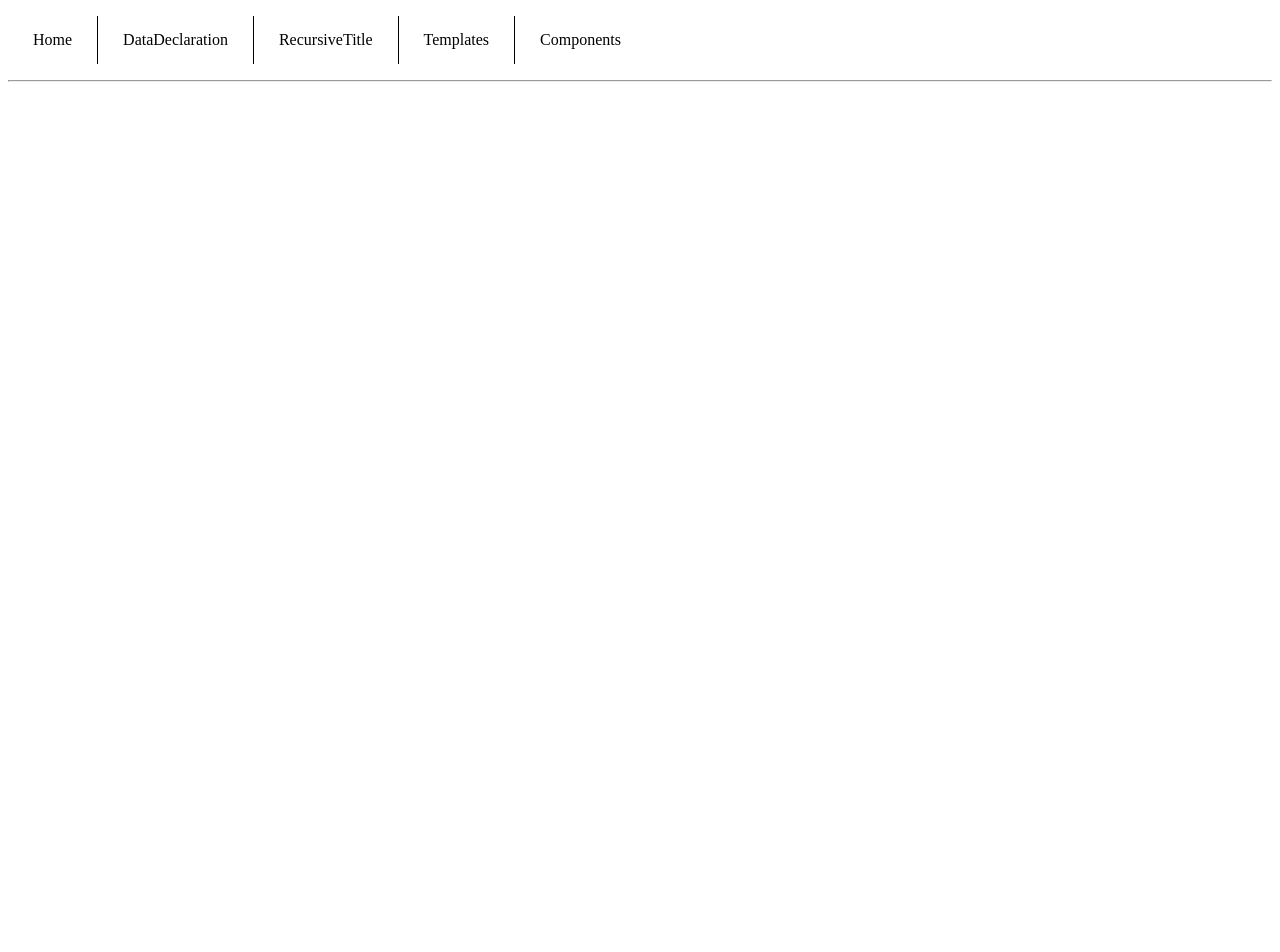
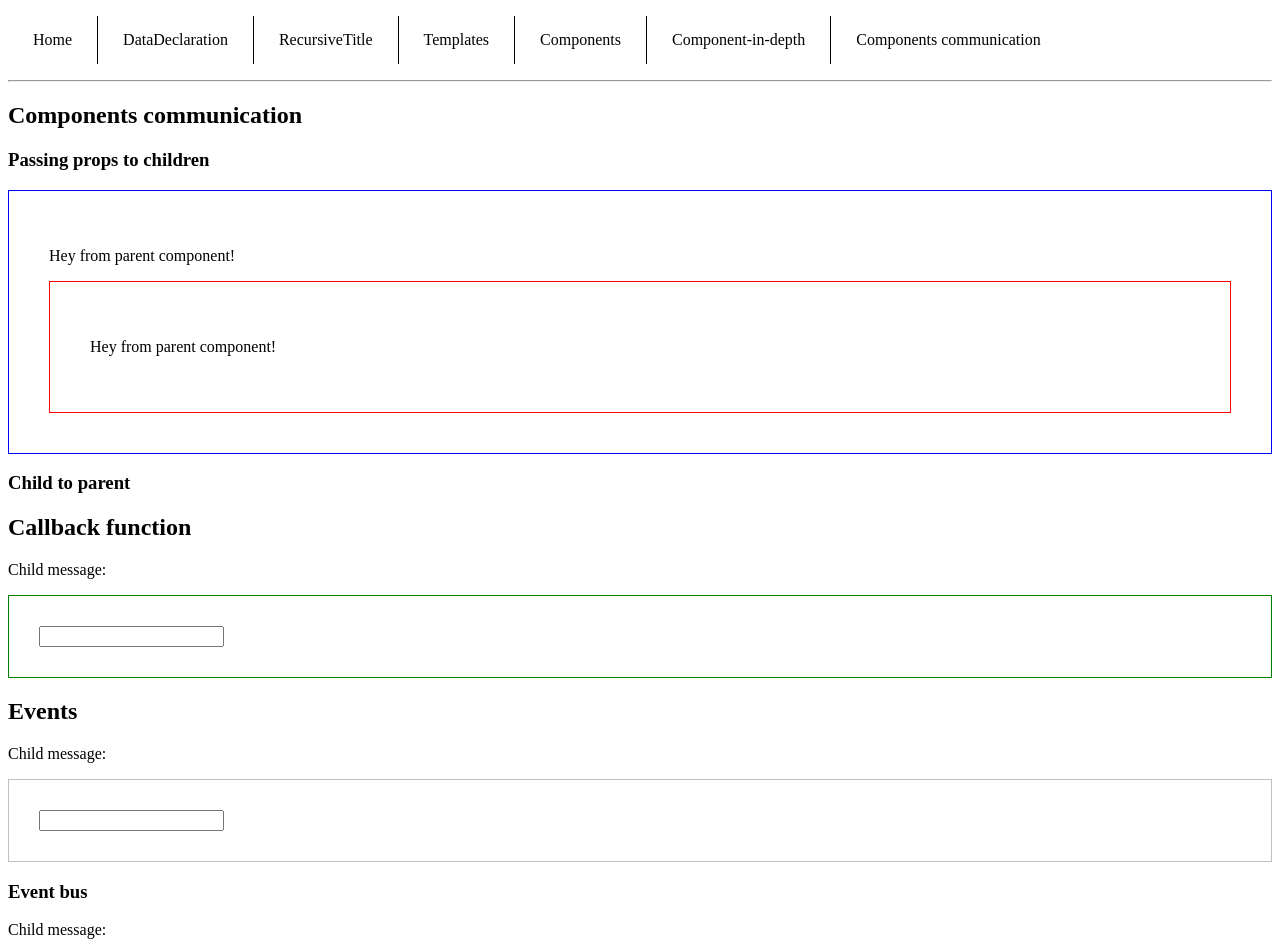
Before and after one commit to maximAlekseev/st-js-vue-presentation-demo, a Vue app: page /communication in a window 1280 px wide. Shown: the top 952 px of the page. Before the commit the page ends 800 px from the top, so only its background shows below. Built offline with nearby package versions, Linux system fonts and the light colour scheme.

Commit message:
+ added example components communication

```diff
--- a/src/components/CheckboxSFC.vue
+++ b/src/components/CheckboxSFC.vue
@@ -6,6 +6,7 @@
 </template>
 <script>
     export default {
+        name: 'CheckboxSFC',
         data() {
             return {
                 checked: false,
--- /dev/null
+++ b/src/components/ComponentInDepth.vue
@@ -0,0 +1,123 @@
+<template>
+    <div>
+        <h2>Example component</h2>
+        <!--<CheckboxSFC />-->
+        <checkbox-sfc />
+        <h3>Basic computed property example</h3>
+        <input type="text" v-model="inputString" placeholder="enter here" />
+        <p>Calculation in template: {{inputString.split('').reverse().join('')}}</p>
+        <p>Method reverse: {{reverseMethod()}}</p>
+        <p>Reverse result, utilized with watcher: {{reversedString}}</p>
+        <p>Computed: {{reverseInputString}}</p>
+        <h3>Example of methods vs computed invocations</h3>
+        <p>Some random value: {{someValue}}</p>
+        <button @click="incrementValue">Increment value</button>
+        <h3>Example of methods vs computed update</h3>
+        <p>Some other random value: {{someOtherValue}}</p>
+        <p>Some other random value + 1 computed: {{addToValue}}</p>
+        <p>Some other random value + 1 method: {{addToValueMethod()}}</p>
+        <button @click="incrementOtherValue">Increment other value</button>
+        <h3>Example of never updating computed</h3>
+        <p>Data property Date: {{currentDate}}</p>
+        <p>Computed Date (not-updating): {{now}}</p>
+        <p>Method Date (updating): {{nowUpdating()}}</p>
+        <h3>Setting computed property</h3>
+        <label for="computed-checkbox">Check status</label>
+        <input id="computed-checkbox" type="checkbox" v-model="currentStatus">
+        <p>Status: {{statusProxy}}</p>
+        <h3>Watcher example</h3>
+        <input type="text" v-model="query" placeholder="enter query here" />
+        <ul>
+            <li v-for="result in results" :key="result">{{result}}</li>
+        </ul>
+    </div>
+</template>
+
+<script>
+    import CheckboxSFC from './CheckboxSFC'
+    export default {
+        name: "ComponentInDepth",
+        beforeCreate() { },
+        created() { },
+        beforeMount() { },
+        mounted() { },
+        beforeUpdate() { },
+        updated() { },
+        beforeDestroy() { },
+        destroyed() { },
+        components: {
+            // CheckboxSFC
+            'checkbox-sfc': CheckboxSFC
+        },
+        data() {
+            return {
+                inputString: '',
+                reversedString: '',
+                currentDate: new Date(),
+                someValue: 1,
+                someOtherValue: 2,
+                statusProxy: null,
+                query: '',
+                results: [],
+                isSearching: false
+            }
+        },
+        computed: {
+            reverseInputString: function () {
+                console.log('reverse computed invocation')
+                return this.inputString.split('').reverse().join('')
+            },
+            now() {
+                console.log('now computed property invocation')
+                return new Date()
+            },
+            addToValue() {
+                console.log('addToValue computed property invocation')
+                return this.someOtherValue + 1
+            },
+            currentStatus: {
+                get() {
+                    return (this.statusProxy === null) ? true : this.statusProxy
+                },
+                set(newValue) {
+                    this.statusProxy = newValue
+                }
+            }
+        },
+        methods: {
+            nowUpdating() {
+                console.log('nowUpdating method invocation')
+                return new Date()
+            },
+            reverseMethod() {
+                return this.inputString.split('').reverse().join('')
+            },
+            addToValueMethod() {
+                console.log('addToValueMethod method invocation')
+                return this.someOtherValue + 1
+            },
+            incrementValue() {
+                this.someValue++;
+            },
+            incrementOtherValue() {
+                this.someOtherValue++;
+            }
+        },
+        watch: {
+            inputString(newValue, oldValue) {
+                return this.reversedString = newValue.split('').reverse().join('')
+            },
+            query(newValue, oldValue) {
+                this.isSearching = true
+
+                setTimeout(() => {
+                    this.results = ['USA', 'France', 'China']
+                }, 1000)
+            }
+        }
+    }
+</script>
+
+<style scoped>
+
+</style>
--- a/src/components/Menu.vue
+++ b/src/components/Menu.vue
@@ -6,6 +6,8 @@
             <router-link tag="li" :to="{ path: '/recursive' }">RecursiveTitle</router-link>
             <router-link tag="li" :to="{ path: '/templates' }">Templates</router-link>
             <router-link tag="li" :to="{ path: '/components' }">Components</router-link>
+            <router-link tag="li" :to="{ path: '/component-in-depth' }">Component-in-depth</router-link>
+            <router-link tag="li" :to="{ path: '/communication' }">Components communication</router-link>
         </ul>
     </div>
 </template>
--- /dev/null
+++ b/src/components/communication/ChildFive.vue
@@ -0,0 +1,24 @@
+<template>
+    <div class="child-five">
+        <input type="text" @input="emitBusEvent" />
+    </div>
+</template>
+
+<script>
+    import { EventBus } from '../../main';
+    export default {
+        name: "ChildFive",
+        methods: {
+            emitBusEvent(e) {
+                EventBus.$emit('bus-event', e.target.value)
+            }
+        }
+    }
+</script>
+
+<style scoped>
+    .child-five {
+        padding: 30px;
+        border: 1px solid brown;
+    }
+</style>
--- /dev/null
+++ b/src/components/communication/ChildFour.vue
@@ -0,0 +1,23 @@
+<template>
+    <div class="child-four">
+        <input type="text" @input="emitEvent" />
+    </div>
+</template>
+
+<script>
+    export default {
+        name: "ChildFour",
+        methods: {
+            emitEvent(e) {
+                this.$emit('childEvent', e.target.value)
+            }
+        }
+    }
+</script>
+
+<style scoped>
+    .child-four {
+        padding: 30px;
+        border: 1px solid silver;
+    }
+</style>
--- /dev/null
+++ b/src/components/communication/ChildOne.vue
@@ -0,0 +1,27 @@
+<template>
+    <div class="child-one">
+        <p>{{message}}</p>
+        <ChildTwo />
+    </div>
+</template>
+
+<script>
+    import ChildTwo from './ChildTwo'
+    export default {
+        name: "ChildOne",
+        components: {
+            ChildTwo
+        },
+        // props: ['message']
+        props: {
+            message: { type: String, required: true }
+        }
+    }
+</script>
+
+<style lang="scss" scoped>
+    .child-one {
+        padding: 40px;
+        border: 1px solid blue;
+    }
+</style>
--- /dev/null
+++ b/src/components/communication/ChildThree.vue
@@ -0,0 +1,23 @@
+<template>
+    <div class="child-three">
+        <input type="text" @input="sendMessage($event.target.value)" />
+    </div>
+</template>
+
+<script>
+    export default {
+        name: "ChildThree",
+        props: {
+            sendMessage: {
+                type: Function
+            }
+        }
+    }
+</script>
+
+<style scoped>
+    .child-three {
+        padding: 30px;
+        border: 1px solid green;
+    }
+</style>
--- /dev/null
+++ b/src/components/communication/ChildTwo.vue
@@ -0,0 +1,19 @@
+<template>
+    <div class="child-two">
+        <p>{{message}}</p>
+    </div>
+</template>
+
+<script>
+    export default {
+        name: "ChildTwo",
+        inject: ['message']
+    }
+</script>
+
+<style lang="scss" scoped>
+    .child-two {
+        padding: 40px;
+        border: 1px solid red;
+    }
+</style>
--- /dev/null
+++ b/src/components/communication/ComponentsCommunication.vue
@@ -0,0 +1,70 @@
+<template>
+    <div>
+        <h2>Components communication</h2>
+        <h3>Passing props to children</h3>
+        <ChildOne
+            :message="message"
+        />
+        <h3>Child to parent</h3>
+        <h2>Callback function</h2>
+        <p>Child message: {{thirdChildMessage}}</p>
+        <ChildThree
+            :sendMessage="callback"
+        />
+        <h2>Events</h2>
+        <p>Child message: {{fourChildMessage}}</p>
+        <ChildFour
+            @childEvent="eventHandler"
+        />
+        <h3>Event bus</h3>
+        <p>Child message: {{fiveChildMessage}}</p>
+        <ChildFive />
+    </div>
+</template>
+
+<script>
+    import ChildOne from './ChildOne'
+    import ChildThree from './ChildThree'
+    import ChildFour from './ChildFour'
+    import ChildFive from './ChildFive'
+    import { EventBus } from '../../main'
+    export default {
+        name: "ComponentsCommunication",
+        components: {
+            ChildOne,
+            ChildThree,
+            ChildFour,
+            ChildFive
+        },
+        mounted() {
+            EventBus.$on('bus-event', value => {
+                this.fiveChildMessage = value
+            })
+        },
+        provide() {
+            return {
+                message: this.message
+            }
+        },
+        data() {
+            return {
+                message: 'Hey from parent component!',
+                thirdChildMessage: '',
+                fourChildMessage: '',
+                fiveChildMessage: ''
+            }
+        },
+        methods: {
+            callback(message) {
+                this.thirdChildMessage = message;
+            },
+            eventHandler(message) {
+                this.fourChildMessage = message;
+            }
+        }
+    }
+</script>
+
+<style scoped>
+
+</style>
--- a/src/main.js
+++ b/src/main.js
@@ -1,6 +1,8 @@
 import Vue from 'vue'
 import App from './App.vue'
 import { router } from './router'
+
+export const EventBus = new Vue()
 
 Vue.config.productionTip = false
 
--- a/src/router/routes.js
+++ b/src/router/routes.js
@@ -3,11 +3,15 @@ import DataDeclaration from '../components/DataDeclaration'
 import RecursiveTitle from '../components/RecursiveTitle'
 import Templates from '../components/Templates'
 import Components from '../components/Components'
+import ComponentInDepth from '../components/ComponentInDepth'
+import ComponentsCommunication from '../components/communication/ComponentsCommunication'
 
 export default [
     { path: '/', component: Home },
     { path: '/data', component: DataDeclaration },
     { path: '/recursive', component: RecursiveTitle },
     { path: '/templates', component: Templates },
-    { path: '/components', component: Components }
+    { path: '/components', component: Components },
+    { path: '/component-in-depth', component: ComponentInDepth },
+    { path: '/communication', component: ComponentsCommunication }
 ]
```
